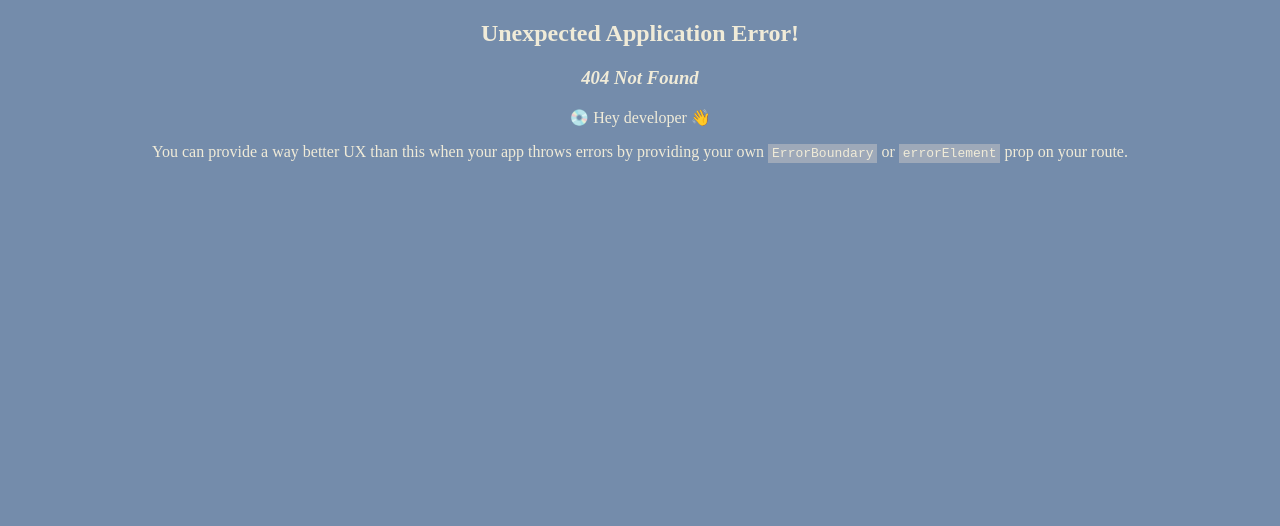
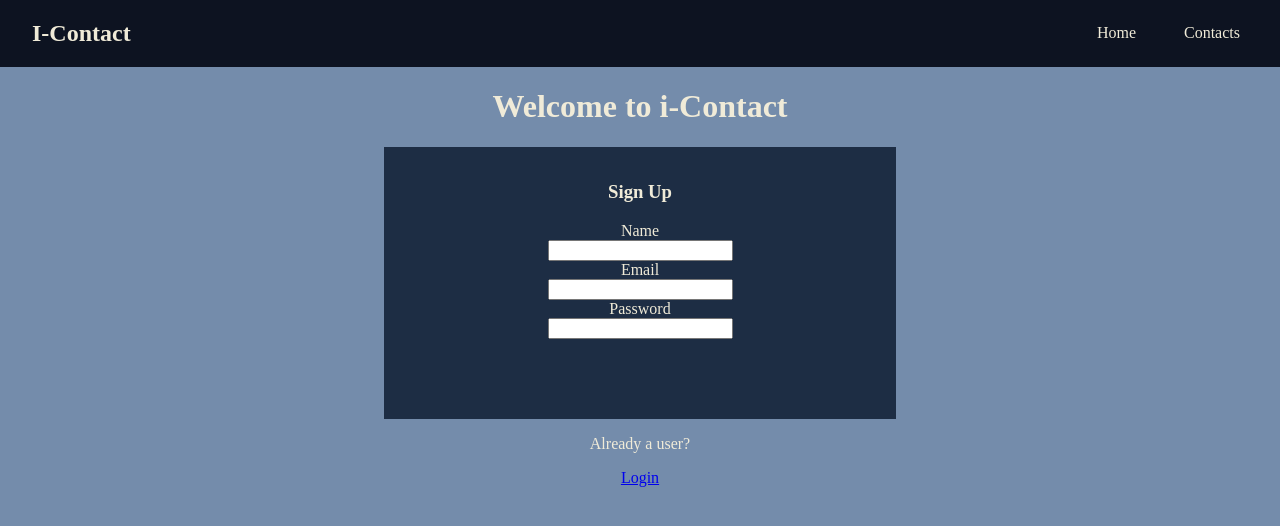
Before and after one commit to Mubarek-Hassen/contacts-client, a React (Vite) app: page /auth in a window 1280 px wide. Before the commit this address had no page. Shown: the top 526 px of the page. Built offline with nearby package versions, Linux system fonts and the light colour scheme.

Commit message:
search params added

```diff
--- /dev/null
+++ b/src/pages/Auth.jsx
@@ -0,0 +1,27 @@
+import classes from "../style/Auth.module.css"
+import { Link, useSearchParams } from "react-router-dom"
+
+import Login from "./Login"
+import SignUp from "./SignUp"
+
+function Auth() {
+
+  const [searchParams] = useSearchParams();
+  const isLogin = searchParams.get("mode") === "login"
+
+  return (
+    <>
+    <h1>Welcome to i-Contact</h1>
+    <div className={classes.acc}>
+      { isLogin && <Login />}
+      { !isLogin && <SignUp />}
+      <p>{isLogin ? `Don't have an account?` : `Already a user?`}</p>
+      <Link to={`?mode=${isLogin ? "signup" : "login"}`}>
+        {isLogin ? "Create Account" : "Login"}
+      </Link>
+    </div>
+    </>
+  )
+}
+
+export default Auth
--- a/src/pages/Home.jsx
+++ b/src/pages/Home.jsx
@@ -1,19 +1,12 @@
-import classes from "../style/Home.module.css"
-
-import Login from "./Login"
-import SignUp from "./SignUp"
+import { Link } from "react-router-dom"
 
 function Home() {
-
   return (
-    <>
-    <h1>Welcome to i-Contact</h1>
-    <h2>Keep your contacts with you on the go.</h2>
-    <div className={classes.acc}>
-      <Login />
-      <SignUp />
+    <div>
+      <h1>Welcome to i-Contact</h1>
+      <h2>Keep your contacts with you on the go.</h2>
+      <Link to="/auth">Get Started!</Link>
     </div>
-    </>
   )
 }
 
--- a/src/pages/Login.jsx
+++ b/src/pages/Login.jsx
@@ -1,8 +1,8 @@
-
+import classes from "../style/Form.module.css"
 
 function Login() {
   return (
-    <>
+  <div className={classes.form}>
     <form>
     <h3>Login</h3>
       <label htmlFor="email">Email</label>
@@ -13,7 +13,7 @@ function Login() {
       <br />
       <input type="password" name="password"/>
     </form>
-    </>
+  </div>
   )
 }
 
--- a/src/pages/SignUp.jsx
+++ b/src/pages/SignUp.jsx
@@ -1,9 +1,9 @@
-
+import classes from "../style/Form.module.css"
 
 function SignUp() {
   return (
-    <>
-    <form>
+    <div>
+    <form className={classes.form}>
       <h3>Sign Up</h3>
       <label htmlFor="name">Name</label>
       <br />
@@ -17,7 +17,7 @@ function SignUp() {
       <br />
       <input type="password" name="password" />
     </form>
-    </>
+    </div>
   )
 }
 
--- a/src/style/Home.module.css
+++ b/src/style/Auth.module.css
@@ -1,5 +1,5 @@
-.acc {
+/* .acc {
   display: flex;
   justify-content: space-around;
   align-items: center;
-}
+} */
--- /dev/null
+++ b/src/style/Form.module.css
@@ -0,0 +1,12 @@
+.form {
+  background-color: #1D2D44;
+  max-width: 30rem;
+  min-height: 15rem;
+  padding: 1rem;
+  margin: 0 auto;
+}
+
+.form h1 {
+  margin: 0;
+  padding: 0
+}
```
Also changed, not shown: src/App.jsx (+4 -5 lines).
